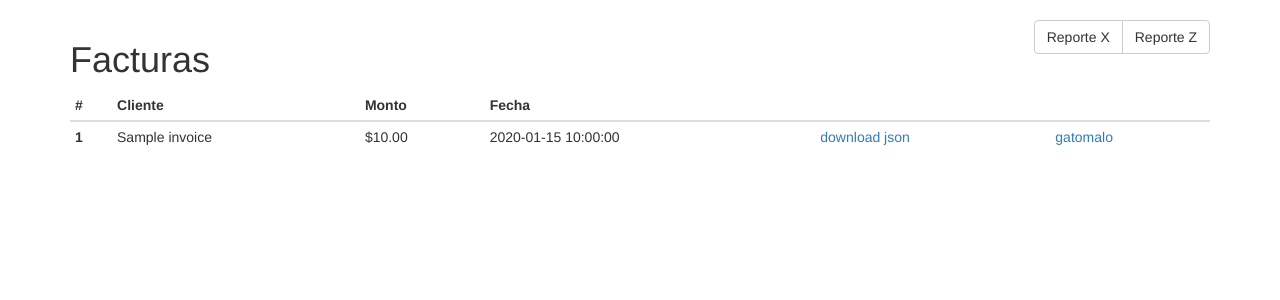
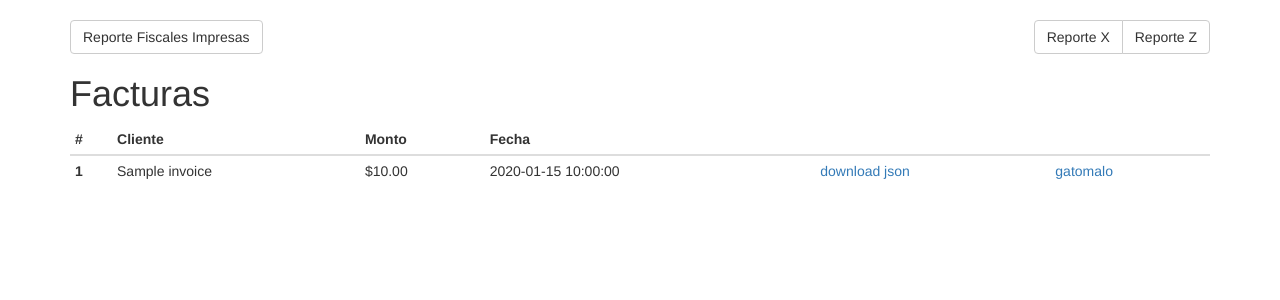
Before and after one commit to Carlospiad/gatomalo, a Flask app: template templates/index.html in a window 1280 px wide. Shown: the part 52-352 px from the top of the page. Run offline with Flask 2, Linux system fonts and the light colour scheme; the template is opened without the code that fills it: most values are stand-ins (such as "Sample title", 1, 10 or a date in 2020); parts of the project's set-up code (start-up, migrations or seed data) failed here and were passed over; some libraries are stand-ins or nearby versions.

Commit message:
close #11

```diff
--- a/app.py
+++ b/app.py
@@ -170,10 +170,20 @@ def get_facturas():
 
 @app.route('/print_report', methods = ['POST'])
 def print_report():
-    if request.form['submit'] == 'Reporte X':
-        printer.write_string_to_printer('I0X')
-    elif request.form['submit'] == 'Reporte Z':
-        printer.write_string_to_printer('I0Z')
+    if request.form['submit'] == 'ReporteX':
+        print('xxxx xxxx xxx ')
+        #printer.write_string_to_printer('I0X')
+    elif request.form['submit'] == 'ReporteZ':
+        print('zzz zzzzzz zzz ')
+        #printer.write_string_to_printer('I0Z')
+    elif request.form['submit'] == 'ReportDate':
+        start_date = request.form['start_date']
+        end_date = request.form['end_date']
+        sd = start_date[1:4] + start_date[5:7] + start_date[8:10]
+        ed = end_date[1:4] + end_date[5:7] + end_date[8:10]
+        cmd = 'Rf'+ sd + ed
+        print(cmd)
+        #printer.write_string_to_printer('I0X')
     else:
         print('WRONG VALUE')
     return redirect(url_for('.index'))
--- a/templates/index.html
+++ b/templates/index.html
@@ -39,17 +39,52 @@
       </div>
     </nav>
 
-  <div class="container">
 
-  </div>
+    <!-- Modal -->
+    <div class="modal fade" id="myModal" tabindex="-1" role="dialog" aria-labelledby="myModalLabel">
+      <div class="modal-dialog" role="document">
+        <div class="modal-content">
+          <div class="modal-header">
+            <button type="button" class="close" data-dismiss="modal" aria-label="Close"><span aria-hidden="true">&times;</span></button>
+            <h4 class="modal-title" id="myModalLabel">Seleccionar rango de fechas</h4>
+          </div>
+          <div class="modal-body">
+
+            <form action="/print_report" method='post' class="form-inline">
+              Inicio:<input type="date" class="form-control" name="start_date">
+              Fin:<input type="date" class="form-control" name="end_date">
+
+
+
+          </div>
+          <div class="modal-footer">
+
+              <button type="button" class="btn btn-default" data-dismiss="modal">Cancel</button>
+              <button type="submit" name="submit" value="ReportDate" class="btn btn-default">
+                Print Report
+              </button>
+            </form>
+          </div>
+        </div>
+      </div>
+    </div>
 
     <div class="container">
+
       <form action="/print_report" method="post">
         <div class="btn-group pull-right" role="group" aria-label="...">
-          <input type="submit" name="submit" value="Reporte X" class="button btn btn-default">
-          <input type="submit" name="submit" value="Reporte Z" class="button btn btn-default">
+          <button type="submit" name="submit" value="ReporteX" class="btn btn-default">Reporte X</button>
+          <button type="submit" name="submit" value="ReporteZ" class="btn btn-default">Reporte Z</button>
         </div>
       </form>
+
+      <!-- Button trigger modal -->
+      <div class="btn-group" role="group" aria-label="...">
+        <button type="button" class="btn btn-default" data-toggle="modal" data-target="#myModal">
+          Reporte Fiscales Impresas
+        </button>
+      </div>
+
     <h1>Facturas</h1>
     <table class="table table-condensed">
       <thead>
```
